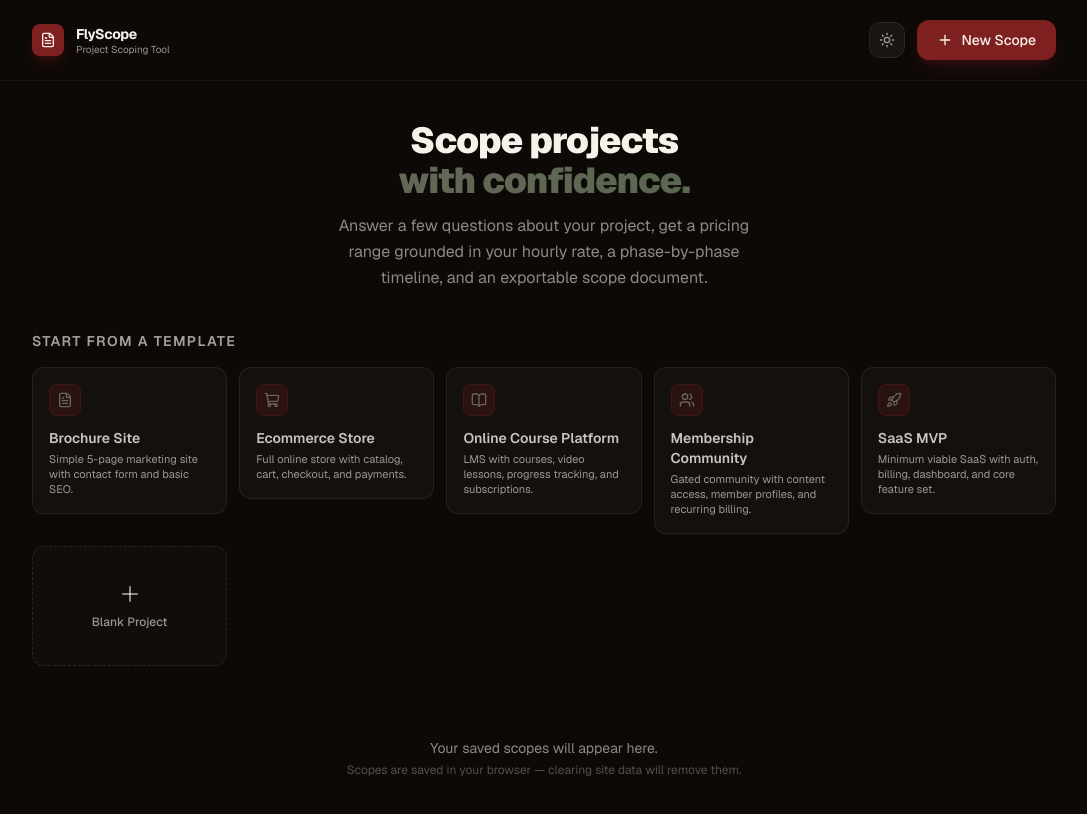
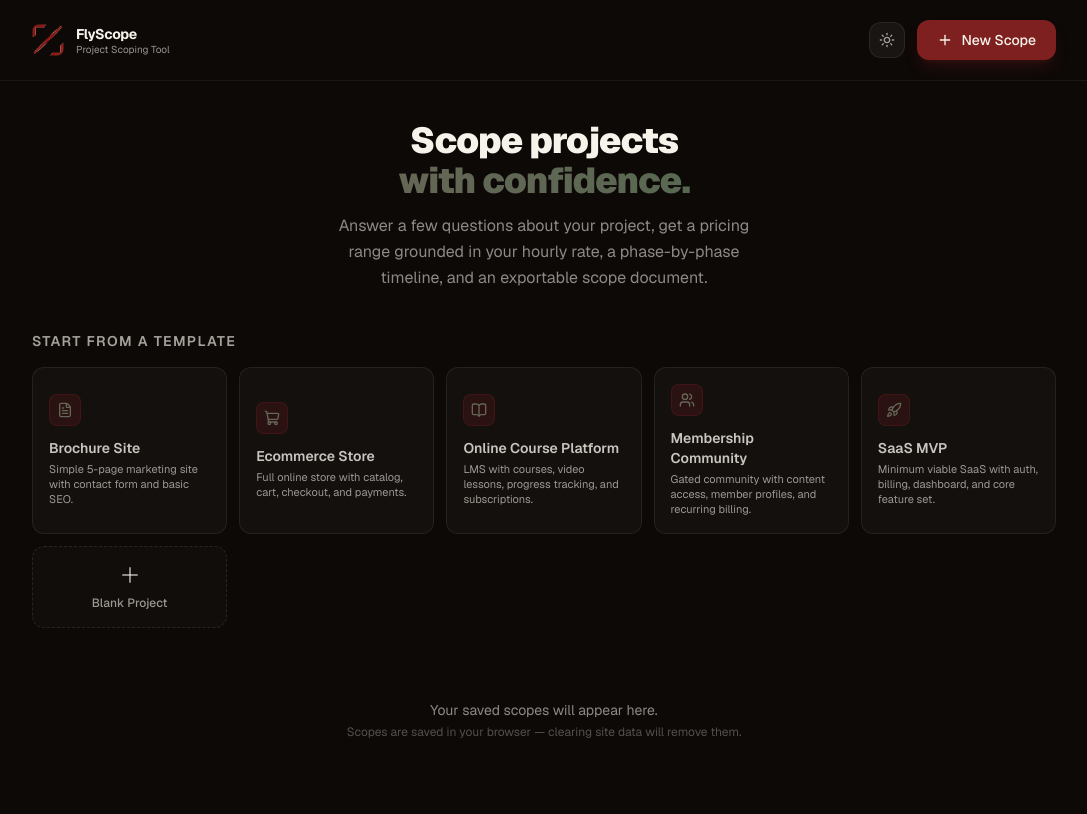
Before and after one commit to lucacito/briefforge, a Next.js app: page / in a window 1280 px wide. Both pictures are taken after a click on the button "Get started". Shown: the top 814 px of the page, without its empty margins (96-1183 px from the left). Built offline with nearby package versions, Linux system fonts and the light colour scheme.

Commit message:
Add logo and fix buttons heights on homepage

```diff
--- a/app/layout.tsx
+++ b/app/layout.tsx
@@ -7,6 +7,7 @@ const geistSans = Geist({ variable: '--font-geist-sans', subsets: ['latin'] });
 const geistMono = Geist_Mono({ variable: '--font-geist-mono', subsets: ['latin'] });
 
 export const metadata: Metadata = {
+  icons: { icon: '/flyscope-favicon.png' },
   title: 'FlyScope — Project Scoping for Freelancers & Agencies',
   description:
     'Walk through your project\'s shape, get pricing ranges grounded in your hourly rate, a timeline broken into phases, and an exportable scope document. Made for freelancers and agencies.',
--- a/components/Dashboard.tsx
+++ b/components/Dashboard.tsx
@@ -73,10 +73,9 @@ function TemplateCard({ template, onApply }: { template: Template; onApply: () =
   const Icon: LucideIcon = TEMPLATE_ICONS[template.icon] ?? FileText;
   return (
     <motion.button
-      whileHover={{ y: -2 }}
       whileTap={{ scale: 0.98 }}
       onClick={onApply}
-      className="text-left bg-white/[0.03] hover:bg-white/[0.055] border border-white/[0.07] hover:border-white/[0.18] rounded-xl p-4 transition-all duration-200"
+      className="text-left bg-white/[0.03] hover:bg-white/[0.055] border border-white/[0.07] hover:border-white/[0.18] rounded-xl p-4 transition-all duration-200 h-full"
     >
       <div className="w-8 h-8 rounded-lg bg-[#7F2020]/20 flex items-center justify-center mb-3 border border-[#7F2020]/30">
         <Icon className="w-4 h-4 text-[#656656]" />
@@ -111,9 +110,7 @@ export function Dashboard({ onNewProject, onLoadProject }: DashboardProps) {
       <header className="border-b border-white/[0.06] px-8 py-5">
         <div className="max-w-5xl mx-auto flex items-center justify-between">
           <div className="flex items-center gap-3">
-            <div className="w-8 h-8 rounded-lg bg-[#7F2020] flex items-center justify-center shadow-lg shadow-[#7F2020]/30">
-              <FileText className="w-4 h-4 text-[#F6F3EB]" />
-            </div>
+            <img src="/flyscope-favicon.png" alt="FlyScope" className="w-8 h-8 rounded-lg" />
             <div>
               <div className="font-bold text-white tracking-tight text-sm">FlyScope</div>
               <div className="text-[10px] text-white/60 -mt-0.5">Project Scoping Tool</div>
@@ -173,6 +170,7 @@ export function Dashboard({ onNewProject, onLoadProject }: DashboardProps) {
                   initial={{ opacity: 0, y: 12 }}
                   animate={{ opacity: 1, y: 0 }}
                   transition={{ delay: i * 0.06 }}
+                  className="h-full"
                 >
                   <TemplateCard template={template} onApply={() => handleApplyTemplate(template)} />
                 </motion.div>
@@ -181,10 +179,9 @@ export function Dashboard({ onNewProject, onLoadProject }: DashboardProps) {
                 initial={{ opacity: 0, y: 12 }}
                 animate={{ opacity: 1, y: 0 }}
                 transition={{ delay: TEMPLATES.length * 0.06 }}
-                whileHover={{ y: -2 }}
                 whileTap={{ scale: 0.98 }}
                 onClick={onNewProject}
-                className="text-left bg-white/[0.02] hover:bg-white/[0.04] border border-dashed border-white/[0.1] hover:border-white/[0.2] rounded-xl p-4 transition-all duration-200 flex flex-col items-center justify-center text-center h-full min-h-[120px]"
+                className="text-left bg-white/[0.02] hover:bg-white/[0.04] border border-dashed border-white/[0.1] hover:border-white/[0.2] rounded-xl p-4 transition-all duration-200 flex flex-col items-center justify-center text-center h-full"
               >
                 <Plus className="w-6 h-6 text-white/55 mb-2" />
                 <div className="text-xs text-white/60 font-medium">Blank Project</div>
--- a/components/Onboarding.tsx
+++ b/components/Onboarding.tsx
@@ -2,7 +2,7 @@
 
 import { useState } from 'react';
 import { motion } from 'framer-motion';
-import { ArrowRight, FileText } from 'lucide-react';
+import { ArrowRight } from 'lucide-react';
 import { RateConfig, DEFAULT_RATE_CONFIG } from '@/types/rateConfig';
 import { saveDefaultRate } from '@/lib/storage';
 
@@ -47,9 +47,7 @@ export function Onboarding({ onComplete }: OnboardingProps) {
       >
         {/* Logo */}
         <div className="flex items-center gap-3 mb-8">
-          <div className="w-8 h-8 rounded-lg bg-[#7F2020] flex items-center justify-center shadow-lg shadow-[#7F2020]/30">
-            <FileText className="w-4 h-4 text-[#F6F3EB]" />
-          </div>
+          <img src="/flyscope-favicon.png" alt="FlyScope" className="w-8 h-8 rounded-lg" />
           <div>
             <div className="font-bold text-white tracking-tight text-sm">FlyScope</div>
             <div className="text-[10px] text-white/55 -mt-0.5">Project Scoping Tool</div>
--- a/components/Sidebar.tsx
+++ b/components/Sidebar.tsx
@@ -2,7 +2,7 @@
 
 import { useState, useRef } from 'react';
 import { motion, AnimatePresence } from 'framer-motion';
-import { Check, RotateCcw, FileText, Sun, Moon, Settings } from 'lucide-react';
+import { Check, RotateCcw, Sun, Moon, Settings } from 'lucide-react';
 import { useProject } from '@/lib/context';
 import { useTheme } from '@/lib/themeContext';
 import { RateConfigModal } from '@/components/RateConfigModal';
@@ -50,9 +50,7 @@ export function Sidebar({ onDashboard }: SidebarProps) {
         {/* Logo */}
         <div className="p-5 border-b border-white/[0.06] flex items-center justify-between">
           <button onClick={onDashboard} className="flex items-center gap-2.5 group">
-            <div className="w-8 h-8 rounded-lg bg-[#7F2020] flex items-center justify-center shadow-lg shadow-[#7F2020]/30 flex-shrink-0">
-              <FileText className="w-4 h-4 text-[#F6F3EB]" />
-            </div>
+            <img src="/flyscope-favicon.png" alt="FlyScope" className="w-8 h-8 rounded-lg flex-shrink-0" />
             <span className="font-semibold text-white text-sm tracking-tight">FlyScope</span>
           </button>
           <div className="flex items-center gap-1.5">
```
Also changed, not shown: public/flyscope-favicon.png (added), public/flyscope-logo.jpg (added).
